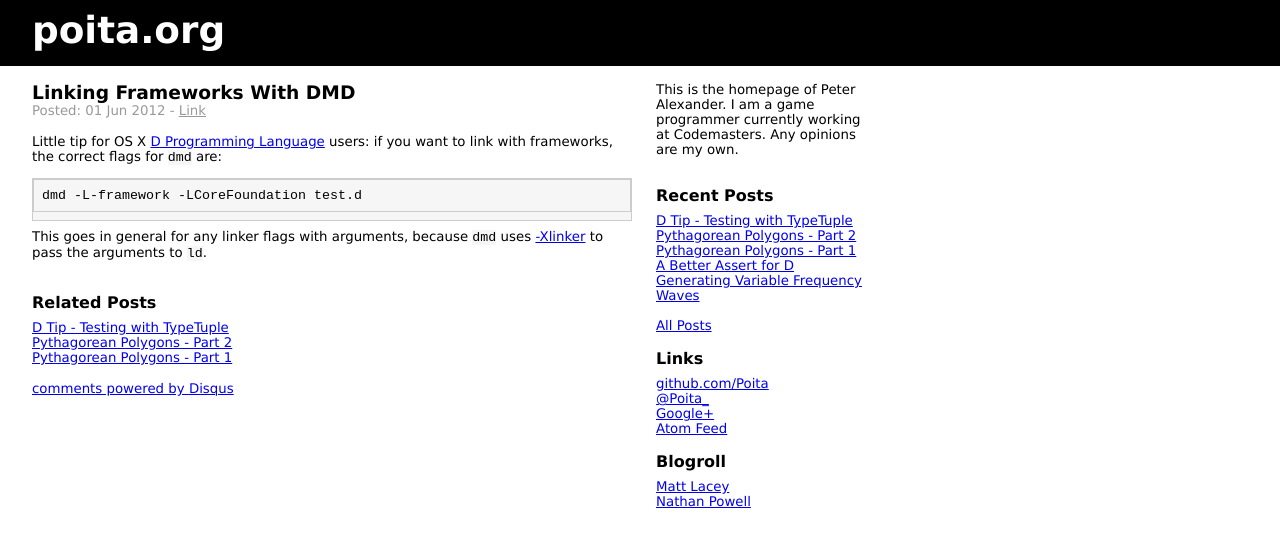
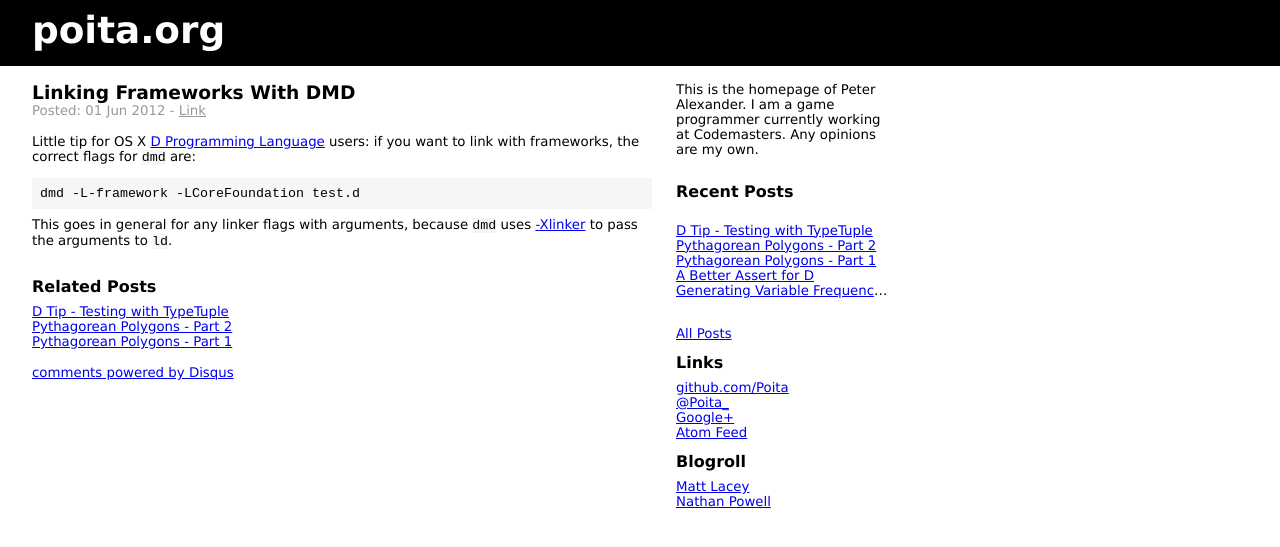
Before and after one commit to Poita/poita.org, a Jekyll site: the page built from _posts/2012-06-01-linking-frameworks-with-dmd.md, in a window 1280 px wide. Shown: the top 547 px of the page. Built offline with Jekyll 4.4.1, drawn with Linux system fonts in a browser that asks for light colours; nearby versions of some CDN libraries; comment, search, counter and statistics services are not loaded.

Commit message:
Misc updates

```diff
--- a/_layouts/default.html
+++ b/_layouts/default.html
@@ -1,7 +1,8 @@
 <!DOCTYPE html PUBLIC "-//W3C//DTD XHTML 1.0 Strict//EN" "http://www.w3.org/TR/xhtml1/DTD/xhtml1-strict.dtd">
 <html xmlns="http://www.w3.org/1999/xhtml">
 <head>
-    <meta http-equiv="Content-Type" content="text/html; charset=ISO-8859-1"/>
+    <meta name="google-site-verification" content="q-BBpQDDaTrAv9LW7-uoljs9jGZb-A1cICsRlo_HIBg" />
+    <meta http-equiv="Content-Type" content="text/html; charset=UTF-8"/>
     <meta name="keywords" content="{{ page.tags | join:"," }}"/>
     <title>{{ page.title }}</title>
     <link rel="stylesheet" type="text/css" href="/style.css"/>
@@ -15,9 +16,9 @@
             <p>This is the homepage of Peter Alexander. I am a game programmer currently working at Codemasters. Any opinions are my own.</p>
 
             <h2>Recent Posts</h2>
-            {% for post in site.posts limit:5 %}
-                <a href="{{ post.url }}">{{ post.title }}</a><br/>
-            {% endfor %}
+            <ul class="list">{% for post in site.posts limit:5 %}
+                <li class="list"><a class="list" href="{{ post.url }}">{{ post.title }}</a></li>
+            {% endfor %}</ul>
             <br/>
             <a href="/all-posts.html">All Posts</a><br/>
 
@@ -36,7 +37,6 @@
         </div>
     </div>
 </body>
-<script type="text/javascript" src="https://ajax.googleapis.com/ajax/libs/jquery/1.7.2/jquery.min.js"></script>
 <script type="text/x-mathjax-config">
     MathJax.Hub.Config({
         tex2jax: {
--- a/style.css
+++ b/style.css
@@ -20,10 +20,17 @@
     font-size: 12pt;
     font-weight: bold;
     color: #000;
-    padding: 16px 8px 8px 0;;
+    padding: 12px 8px 8px 0;;
     margin: 0;
 }
-ul {
+h3 {
+    font-size: 10pt;
+    font-weight: bold;
+    color: #000;
+    padding: 4px 0 4px 0;;
+    margin: 0;
+}
+#right ul {
 	padding-left: 0px;
 	list-style-position: outside;
 }
@@ -38,10 +45,20 @@
 code {
     background: #f6f6f6;
 }
+table {
+    padding: 10px;
+}
+table, tr, td, th {
+    border-style: solid;
+    border-width: 0px;
+}
+td, th {
+    padding: 3px;
+}
 .highlight {
     background: #f6f6f6;
     border-style: solid;
-    border-width: 1px;
+    border-width: 0px;
     border-color: #CCC;
     margin-bottom: 8px;
 }
@@ -63,19 +80,26 @@
 	padding: 0px;
 	margin-top: 0px;
 	border-style: none;
-	width: 840px;
+	width: 860px;
 }
 #left {
 	border-style: none;
 	left: 0px;
 	margin-top: 0px;
-	width: 600px;
+	width: 620px;
 }
 #right {
 	float: right;
 	margin: 0px;
 	padding: 0px;
 	width: 216px;
+	overflow: hidden;
+}
+.list {
+	width: 100%;
+	overflow: hidden;
+	white-space: nowrap;
+	text-overflow: ellipsis;
 }
 #entry-footer {
 	font-size: 9pt;
```
Also changed, not shown: index.html (line endings or trailing spaces).
